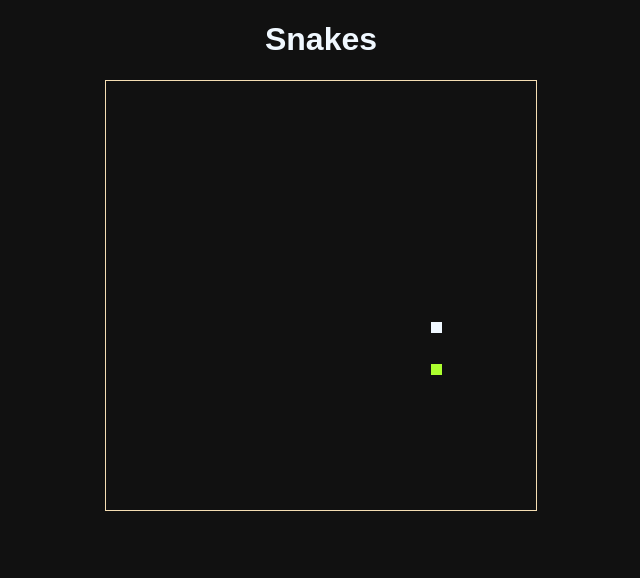
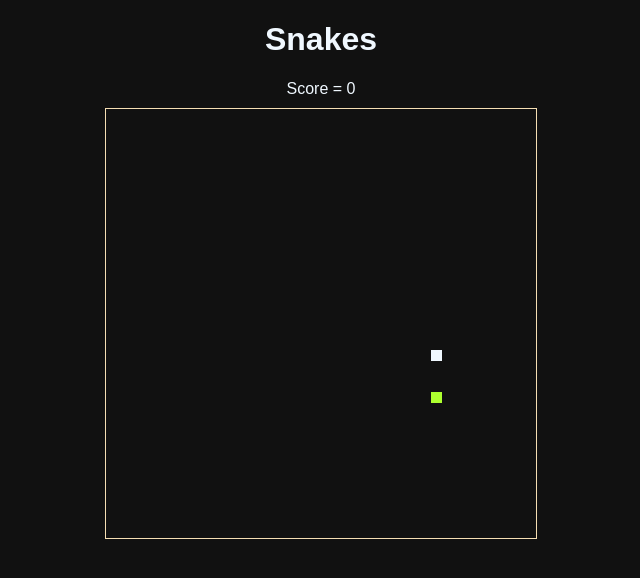
Before and after one commit to ashez2000/snakes, a website built with Vite: page index.html in a window 1280 px wide. Shown: the whole page, without its empty margins (319-959 px from the left). Built offline with nearby package versions, Linux system fonts and the light colour scheme.

Commit message:
Add score

```diff
--- a/index.html
+++ b/index.html
@@ -8,6 +8,10 @@
   <body>
     <h1 style="text-align: center">Snakes</h1>
 
+    <div style="text-align: center; margin-bottom: 10px">
+      Score = <span id="score"></span>
+    </div>
+
     <main class="container">
       <div id="board"></div>
     </main>
--- a/src/game.ts
+++ b/src/game.ts
@@ -6,4 +6,5 @@ export type GameState = {
   snake: snake.Snake
   food: box.Box
   dir: Direction
+  score: number
 }
--- a/src/main.ts
+++ b/src/main.ts
@@ -11,6 +11,7 @@ let state: GameState = {
   snake: snake.create(box.random()),
   food: box.random(),
   dir: Direction.NONE,
+  score: 0,
 }
 
 setInterval(() => {
@@ -22,6 +23,7 @@ setInterval(() => {
       snake: snake.create(box.random()),
       food: box.random(),
       dir: Direction.NONE,
+      score: 0,
     }
   }
 
@@ -29,6 +31,7 @@ setInterval(() => {
   if (box.eq(state.snake.head)(state.food)) {
     state.snake = snake.update(state.snake)(state.food)
     state.food = box.random()
+    state.score += 1
   }
 
   render(state)
--- a/src/render.ts
+++ b/src/render.ts
@@ -4,6 +4,7 @@ import { GameState } from "./game"
 export const GRID_SIZE = 20
 
 const board = document.getElementById("board")!
+const score = document.getElementById("score")!
 
 const createBox = (box: Box, type: "snake" | "food") => {
   const elm = document.createElement("div")
@@ -16,6 +17,8 @@ const createBox = (box: Box, type: "snake" | "food") => {
 export const render = (state: GameState) => {
   board.innerHTML = ""
 
+  score.innerText = "" + state.score
+
   // snake
   board.appendChild(createBox(state.snake.head, "snake"))
   for (const b of state.snake.body) {
```
